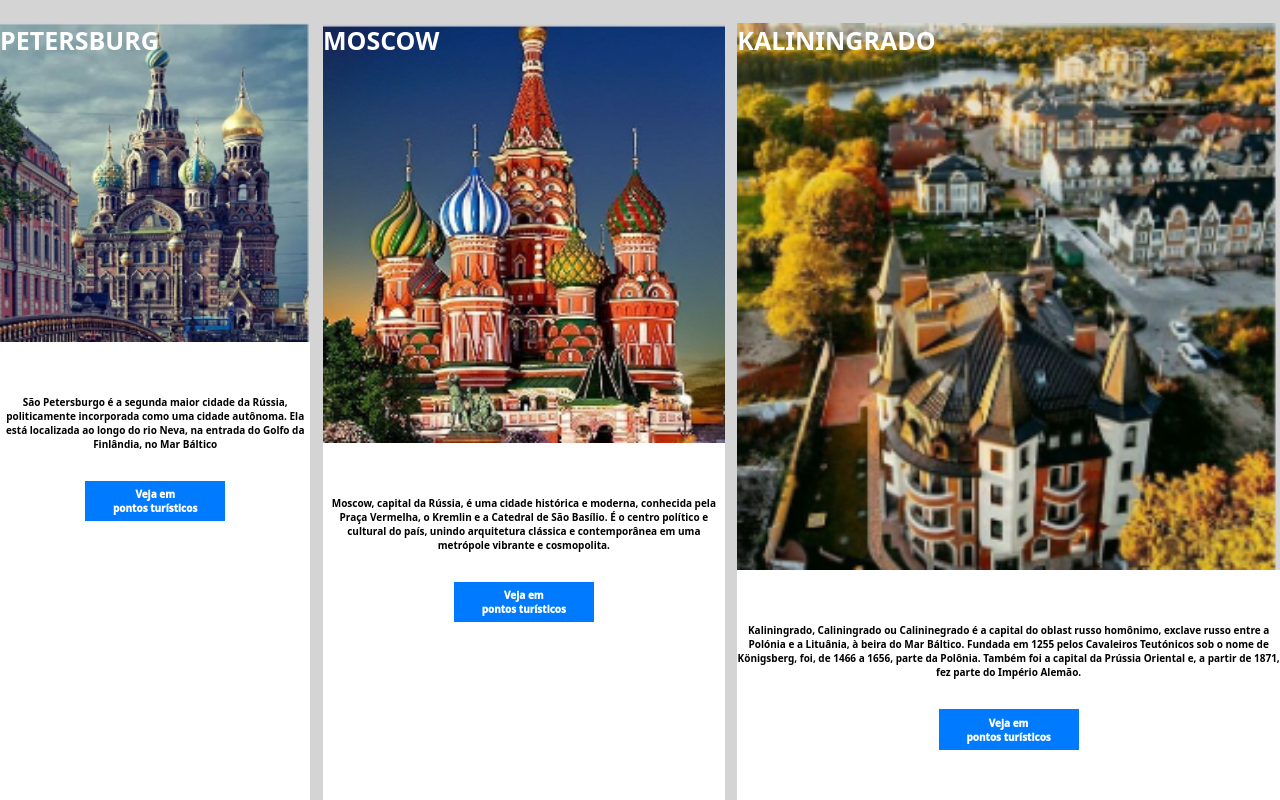
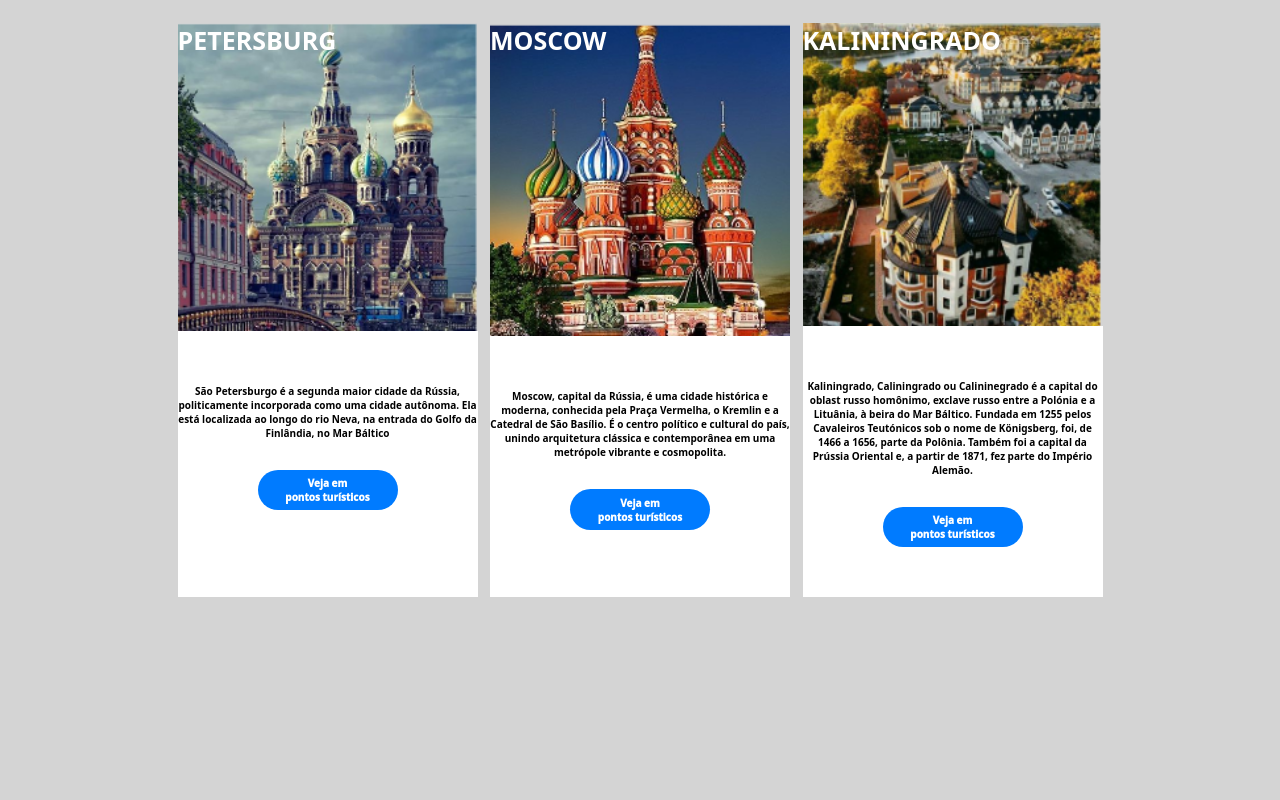
Before and after one commit to NathanSaraiva11TIA/Russia, a plain HTML site: page index.html in a window 1280 px wide. Shown: the part 663-1463 px from the top of the page. After the commit the page ends 1260 px from the top, so only its background shows below. Drawn offline with nearby package versions, Linux system fonts and the light colour scheme.

Commit message:
finalização 2

```diff
--- a/style.css
+++ b/style.css
@@ -75,7 +75,7 @@ header ul li a:hover {
 
 .paises {
     text-align: center;
-    width: 18,75rem;
+    width: 300px;
     background-color: white;
 }
 
@@ -104,7 +104,7 @@ button {
     border: none;
     padding: 0.625rem 1.25rem;
     font-size: 1rem;
-    border-radius: 3,125;
+    border-radius: 50px;
     cursor: pointer;
     font-family: 'Open Sans', sans-serif;
     font-weight: 1000;
```
